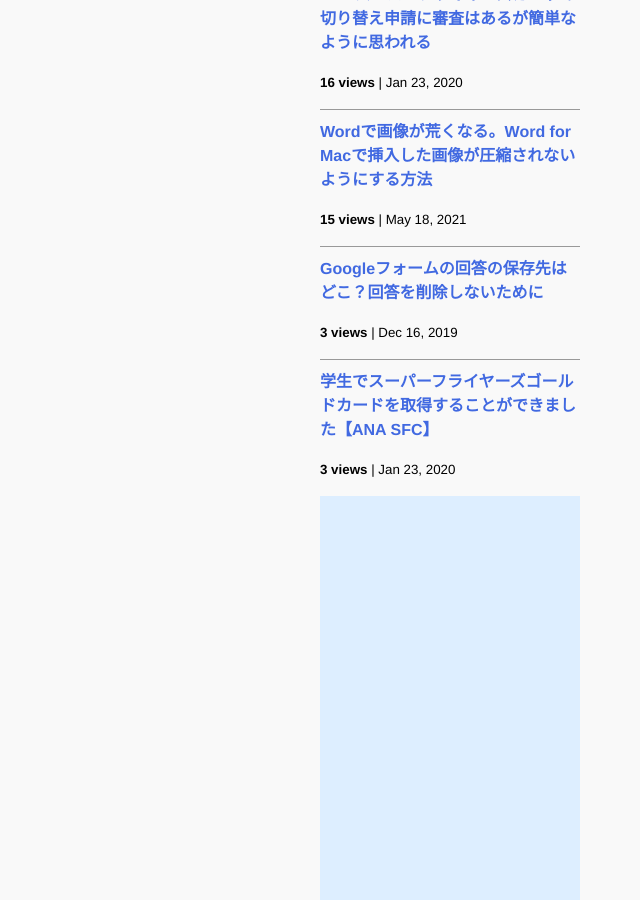
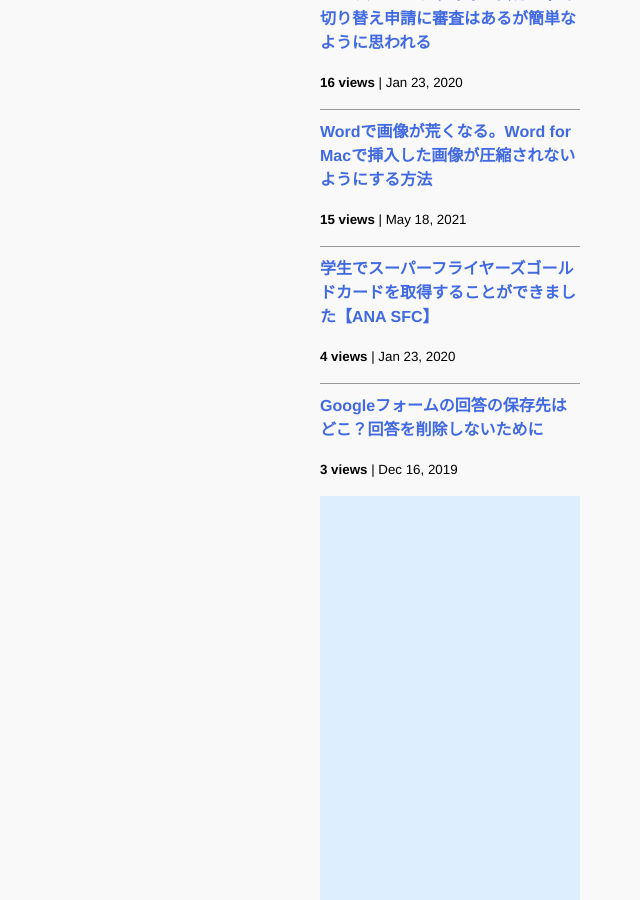
Before and after one commit to iwanaminami/shoyaiwaname, a Jekyll site: the page built from about.markdown, in a window 1280 px wide and 900 px high, scrolled down 1265 px. Shown: the whole window, without its empty margins (640-1280 px from the left). Built offline with Jekyll 4.4.1, drawn with Linux system fonts in a browser that asks for light colours; nearby versions of some CDN libraries; comment, search, counter and statistics services are not loaded.

Commit message:
chore(ga): update _data/popularposts.yml 20260727-0652

```diff
--- a/_data/popularposts.yml
+++ b/_data/popularposts.yml
@@ -11,7 +11,7 @@ side:
     url: "/2021/05/18/image-compression-word.html"
   - view: 9
     url: "/"
+  - view: 4
+    url: "/2020/01/23/sfcgold.html"
   - view: 3
     url: "/2019/12/16/googleform-answers.html"
-  - view: 3
-    url: "/2020/01/23/sfcgold.html"
```
